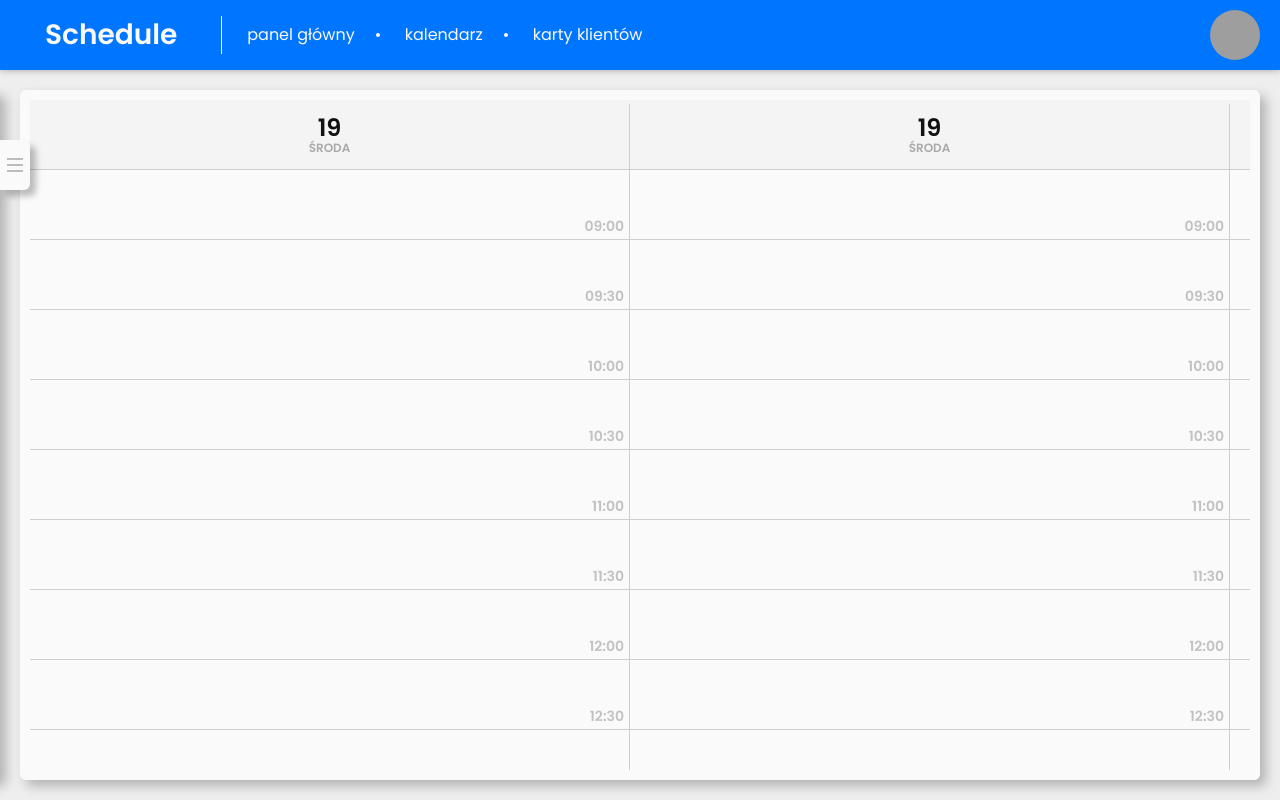
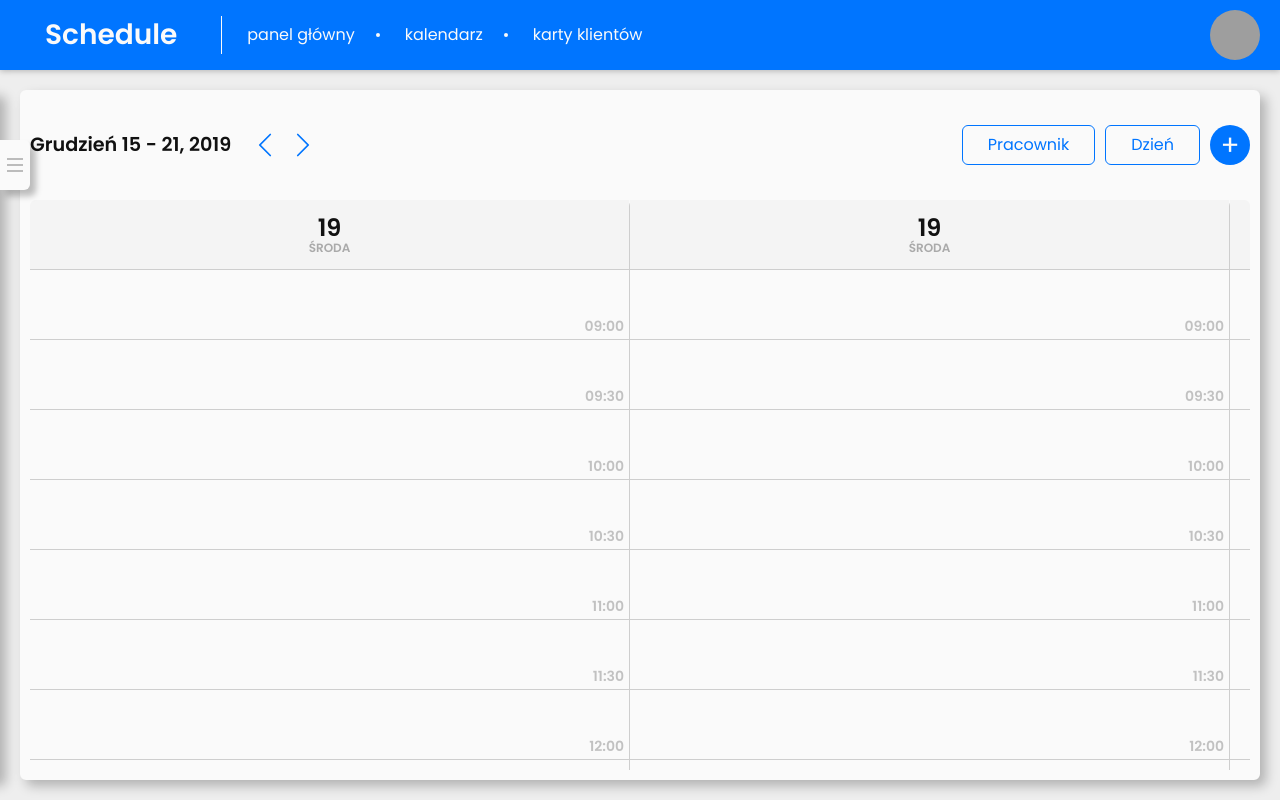
Before and after one commit to domman95/schedule-gatsby-jamstack, a Gatsby site: page /kalendarz in a window 1280 px wide. Built offline with nearby package versions, Linux system fonts and the light colour scheme; Gatsby itself is replaced by a stand-in of ours; grey boxes are pictures that could not be loaded.

Commit message:
implemented schedule header

```diff
--- a/src/components/button.js
+++ b/src/components/button.js
@@ -27,11 +27,12 @@ const StyledButton = styled.button`
     css`
       padding: 0;
       border-radius: 50%;
-      width: 50px;
-      height: 50px;
+      width: 40px;
+      height: 40px;
       background-color: var(--blue);
       color: var(--white);
-      font-size: 32px;
+      font-size: 28px;
+      line-height: 42px;
     `};
 `;
 
--- a/src/components/icon.js
+++ b/src/components/icon.js
@@ -13,6 +13,7 @@ const StyledIcon = styled.button`
   width: 28px;
   height: 28px;
   color: var(--blue);
+  background-color: transparent;
 
   svg {
     width: 100%;
--- a/src/pages/kalendarz.js
+++ b/src/pages/kalendarz.js
@@ -1,6 +1,8 @@
 import React, { useState } from 'react';
 import styled from 'styled-components';
 import App from '../components/app';
+import Button from '../components/button';
+import Icon from '../components/icon';
 import Layout from '../components/layout';
 import ScheduleOneDayColumn from '../components/scheduleOneDayColumn';
 
@@ -9,7 +11,7 @@ const StyledSchedule = styled.main`
   grid-template-columns: ${({ active }) => (active ? 'auto 1fr' : '1fr')};
   padding: 20px;
 
-  .calendar-widget {
+  .schedule-widget {
     position: fixed;
     z-index: 10;
     height: calc(100vh - 110px);
@@ -23,7 +25,7 @@ const StyledSchedule = styled.main`
       transform: translateX(0);
     }
 
-    .widgetButton {
+    .schedule-widget-button {
       display: flex;
       justify-content: center;
       align-items: center;
@@ -32,11 +34,9 @@ const StyledSchedule = styled.main`
       right: -30px;
       width: 30px;
       height: 50px;
-      border: none;
       border-radius: 0 var(--borderRadius) var(--borderRadius) 0;
       box-shadow: 6px 6px 6px var(--shadowColor);
       background-color: var(--white);
-      cursor: pointer;
       --color: var(--shadowColor);
 
       &::before {
@@ -53,12 +53,51 @@ const StyledSchedule = styled.main`
     }
   }
 
-  .calendar-main {
+  .schedule {
+    display: grid;
+    grid-template-columns: 1fr;
+    max-height: calc(100vh - 110px);
+    border: 10px solid var(--white);
+
+    .schedule-header {
+      display: grid;
+      grid-template-columns: repeat(auto-fit, minmax(300px, 1fr));
+      gap: 10px;
+      align-items: center;
+      height: 70px;
+      margin: 10px 0 20px;
+
+      .schedule-header-date {
+        display: flex;
+        align-items: center;
+        justify-self: flex-start;
+        gap: 20px;
+
+        h2 {
+          font-weight: var(--semiBold);
+          font-size: 26px;
+          font-size: clamp(16px, 1.5vw, 26px);
+        }
+
+        .change-date-buttons {
+          display: flex;
+          align-items: center;
+          gap: 10px;
+        }
+      }
+
+      .manage-schedule-buttons {
+        display: flex;
+        justify-self: flex-end;
+        gap: 10px;
+      }
+    }
+
+    .schedule-wrapper {
       display: grid;
       grid-template-columns: repeat(7, 600px);
-    max-height: calc(100vh - 110px);
-    border: 10px solid var(--white);
       overflow-y: auto;
+      border-radius: var(--borderRadius);
 
       .column {
         border-right: 1px solid #cecece;
@@ -68,14 +107,16 @@ const StyledSchedule = styled.main`
         }
       }
     }
+  }
 
   @media (min-width: 1500px) {
     grid-template-columns: auto 1fr;
 
-    .calendar-widget {
+    .schedule-widget {
       position: relative;
       transform: translateX(0);
-      .widgetButton {
+
+      .schedule-widget-button {
         display: none;
       }
     }
@@ -91,12 +132,27 @@ export default function Schedule() {
     <App>
       <Layout loggedIn>
         <StyledSchedule active={toggleWidget}>
-          <div className={`calendar-widget basic ${toggleWidget && 'active'}`}>
-            <button className="widgetButton" onClick={handleToggle} />
-            <div className="calendar-calendar"></div>
-            <div className="calendar-customersList"></div>
+          <div className={`schedule-widget basic ${toggleWidget && 'active'}`}>
+            <button className="schedule-widget-button" onClick={handleToggle} />
+            <div className="schedule-widget-calendar"></div>
+            <div className="schedule-widget-customersList"></div>
           </div>
-          <div className="calendar-main basic">
+          <div className="schedule basic">
+            <div className="schedule-header">
+              <div className="schedule-header-date">
+                <h2>Grudzień 15 - 21, 2019</h2>
+                <div className="change-date-buttons">
+                  <Icon name="left" />
+                  <Icon name="right" />
+                </div>
+              </div>
+              <div className="manage-schedule-buttons">
+                <Button secondary>Pracownik</Button>
+                <Button secondary>Dzień</Button>
+                <Button rounded />
+              </div>
+            </div>
+            <div className="schedule-wrapper">
               <ScheduleOneDayColumn />
               <ScheduleOneDayColumn />
               <ScheduleOneDayColumn />
@@ -105,6 +161,7 @@ export default function Schedule() {
               <ScheduleOneDayColumn />
               <ScheduleOneDayColumn />
             </div>
+          </div>
         </StyledSchedule>
       </Layout>
     </App>
--- a/src/styles/GlobalStyles.js
+++ b/src/styles/GlobalStyles.js
@@ -56,6 +56,10 @@ const GlobalStyle = createGlobalStyle`
   button {
     cursor: pointer;
     border: none;
+
+    &:active {
+      opacity: 0.5;
+    }
   }
 `;
 
```
Lines whose indentation alone changed are shown as unchanged.
